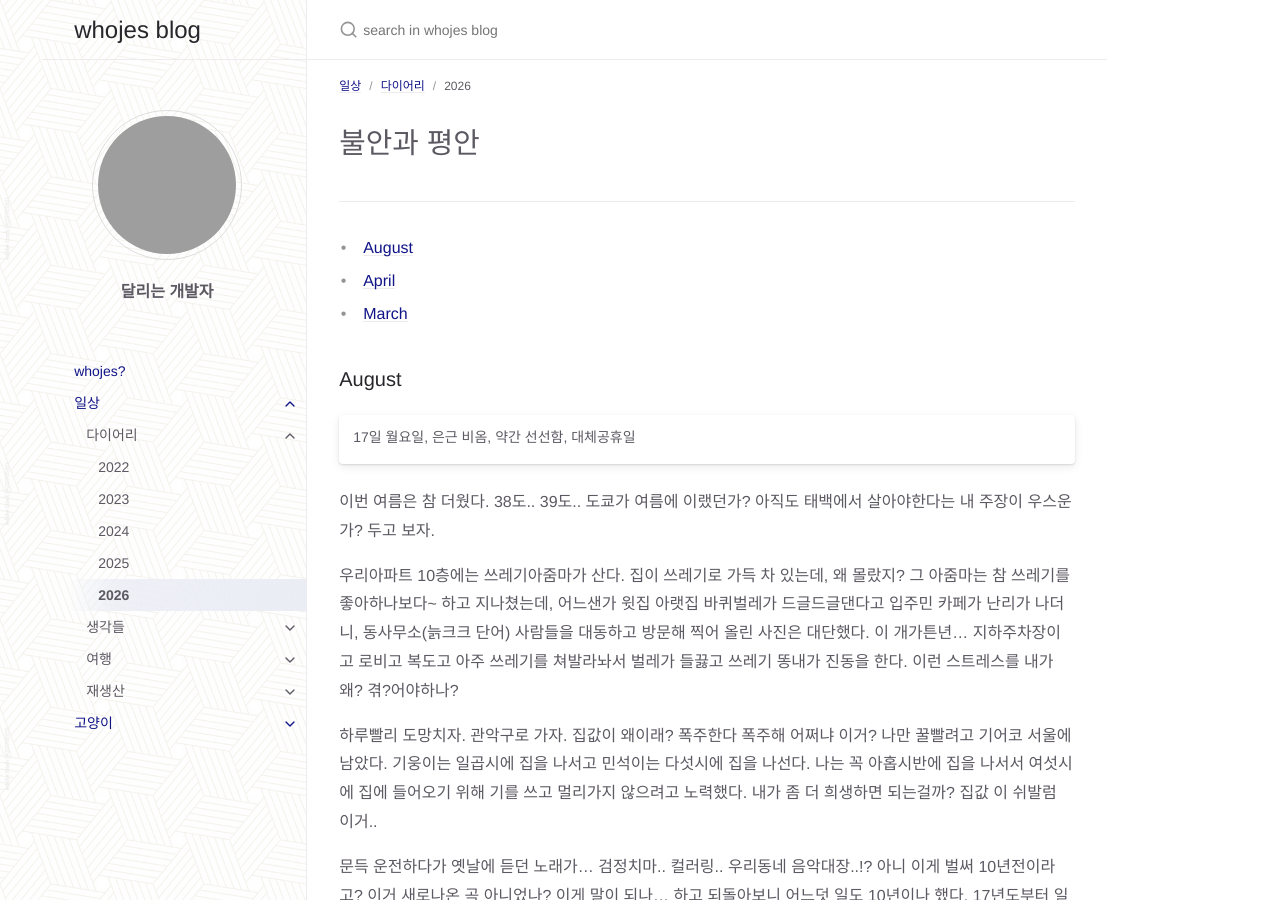
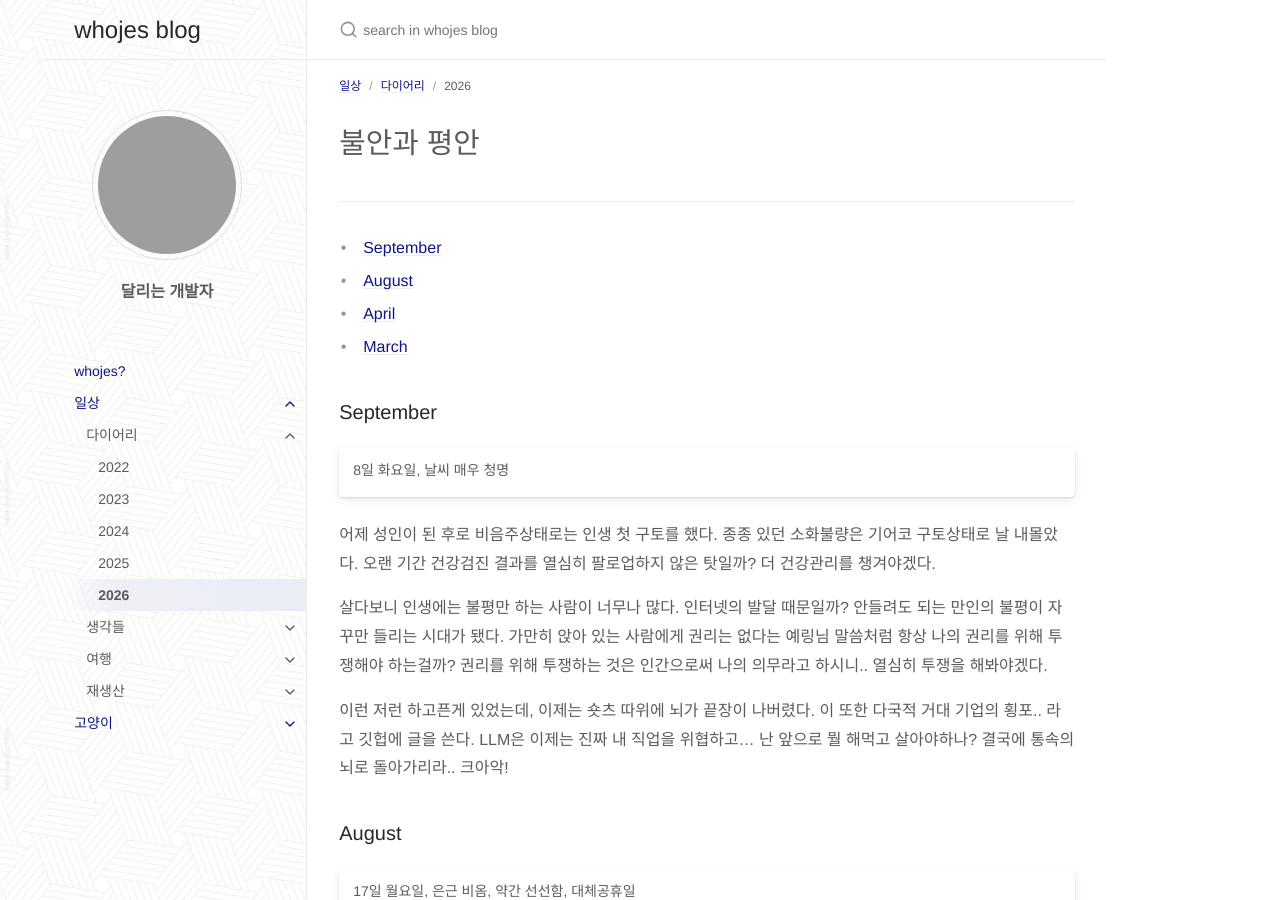
Before and after one commit to whojes/whojes.github.io, a Jekyll site: the page built from docs/life/diary/diary_2026.md, in a window 1280 px wide and 900 px high. Built offline with Jekyll 4.4.1, drawn with Linux system fonts in a browser that asks for light colours; grey boxes are pictures that could not be loaded.

Commit message:
ㅁㄴㅇㄹ

```diff
--- a/docs/life/diary/diary_2026.md
+++ b/docs/life/diary/diary_2026.md
@@ -19,7 +19,7 @@ code {
 <!-- - [December](#december) -->
 <!-- - [November](#november) -->
 <!-- - [October](#october) -->
-<!-- - [September](#september) -->
+- [September](#september)
 - [August](#August)
 <!-- - [July](#july) -->
 <!-- - [June](#june) -->
@@ -28,6 +28,18 @@ code {
 - [March](#march)
 <!-- - [February](#february) -->
 <!-- - [January](#january) -->
+
+
+### September
+
+| 8일 화요일, 날씨 매우 청명
+
+어제 성인이 된 후로 비음주상태로는 인생 첫 구토를 했다. 종종 있던 소화불량은 기어코 구토상태로 날 내몰았다. 오랜 기간 건강검진 결과를 열심히 팔로업하지 않은 탓일까? 더 건강관리를 챙겨야겠다.
+
+살다보니 인생에는 불평만 하는 사람이 너무나 많다. 인터넷의 발달 때문일까? 안들려도 되는 만인의 불평이 자꾸만 들리는 시대가 됐다. 가만히 앉아 있는 사람에게 권리는 없다는 예링님 말씀처럼 항상 나의 권리를 위해 투쟁해야 하는걸까? 권리를 위해 투쟁하는 것은 인간으로써 나의 의무라고 하시니.. 열심히 투쟁을 해봐야겠다.
+
+이런 저런 하고픈게 있었는데, 이제는 숏츠 따위에 뇌가 끝장이 나버렸다. 이 또한 다국적 거대 기업의 횡포.. 라고 깃헙에 글을 쓴다. LLM은 이제는 진짜 내 직업을 위협하고... 난 앞으로 뭘 해먹고 살아야하나? 결국에 통속의 뇌로 돌아가리라.. 크아악!
+
 
 ### August
 
```
Also changed, not shown: docs/life/reproduce/toddler.md (+6 -0 lines), 2 other files.
